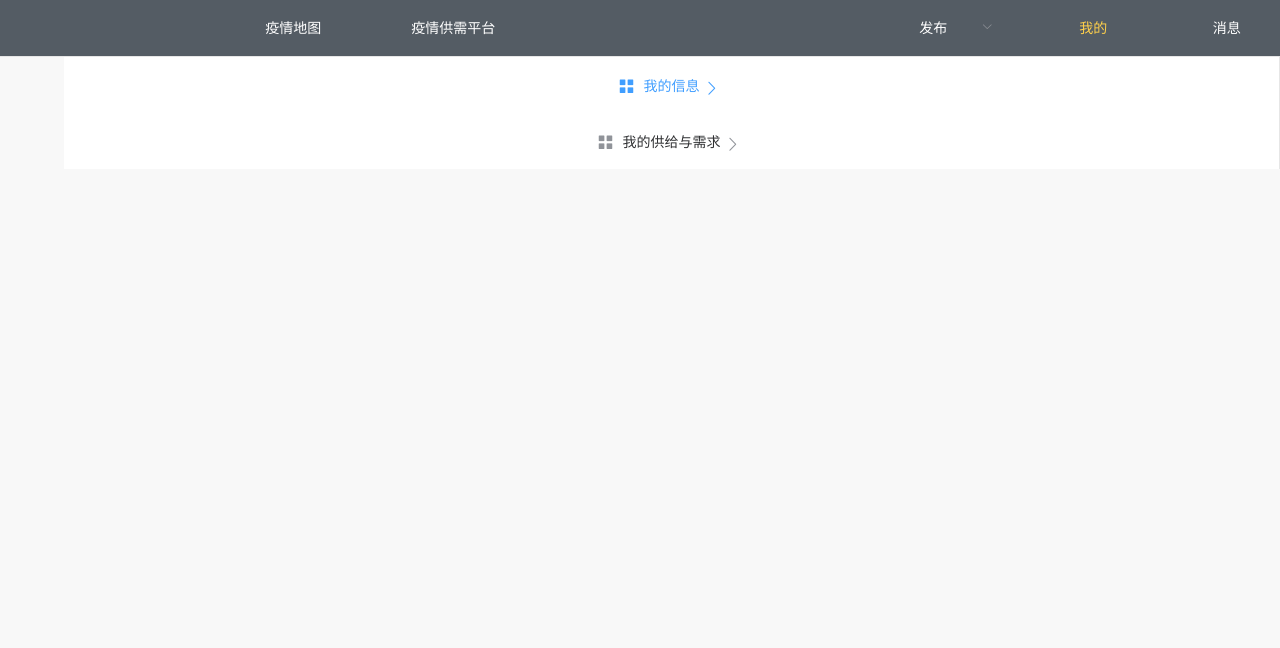
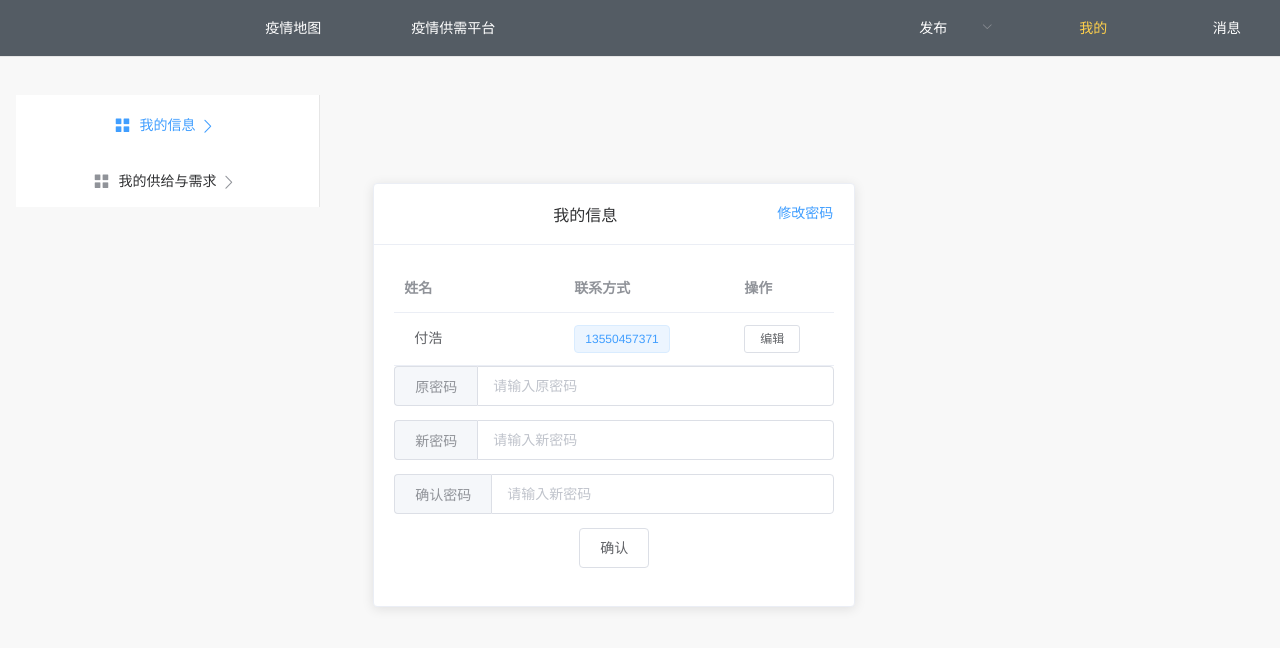
Before and after one commit to CSharp-Team/EpidemicPlatform, a Vue app: page /#/myPage in a window 1280 px wide. Shown: the top 648 px of the page. Built offline with nearby package versions, Linux system fonts and the light colour scheme; a small style sheet from the web is missing.

Commit message:
更新我的-我的信息

```diff
--- a/src/components/page/myPage.vue
+++ b/src/components/page/myPage.vue
@@ -1,10 +1,64 @@
 <template>
   <div class="page">
     <topnav></topnav>
-    <leftnav></leftnav>
-  </div>
+
+    <el-row>
+      <el-col :span="6" class="nav">
+        <leftnav></leftnav>
+      </el-col>
+      <el-col :span="16" offset="1">
+        <div class="content">
+          <el-card class="box-card">
+            <div slot="header" class="clearfix">
+              <span>我的信息</span>
+              <el-button style="float: right; padding: 3px 0" type="text">修改密码</el-button>
+            </div>
+            <div v-for="o in 1" :key="o" class="text item">
+            <el-table
+    :data="userList"
+    style="width: 100%">
+    <el-table-column
+      label="姓名"
+      width="170">
+       <template slot-scope="scope">
+        <span style="margin-left: 10px">{{ scope.row.name }}</span>
+        </template>
+    </el-table-column>
+    <el-table-column
+      label="联系方式"
+      width="170">
+      <template slot-scope="scope">
+        <el-popover trigger="hover" placement="top">
+          <p>联系方式: {{ scope.row.phone }}</p>
+          <p>住址: {{ scope.row.address }}</p>
+          <div slot="reference" class="name-wrapper">
+            <el-tag size="medium">{{ scope.row.phone }}</el-tag>
+          </div>
+        </el-popover>
+      </template>
+    </el-table-column>
+    <el-table-column label="操作">
+      <template slot-scope="scope">
+        <el-button
+          size="mini"
+          @click="showEditDialog(scope.row.id)">编辑</el-button>
+      </template>
+    </el-table-column>
+  </el-table>
+           <el-input   placeholder="请输入原密码" v-model="text1" show-password> <template slot="prepend">原密码 </template></el-input>
+           <p>        </p>
+           <el-input   placeholder="请输入新密码" v-model="text2" show-password> <template slot="prepend">新密码 </template></el-input>
+           <p>        </p>
+           <el-input   placeholder="请输入新密码" v-model="text3" show-password> <template slot="prepend">确认密码</template></el-input>
+            <p>        </p>
+            <el-button size="middle" type="submit"  @click="go"> 确认 </el-button>
+            </div>
+          </el-card>
+        </div>
+      </el-col>
+    </el-row>
+    </div>
 </template>
-
 <script>
 import topnav from '@/components/common/nav'
 import leftnav from '@/components/common/leftNav'
@@ -12,7 +66,46 @@ export default {
   components:{
     topnav,leftnav
   }
-
+    ,data(){
+      return {
+        text1: '',
+        text2: '',
+        text3: '',
+        userList: [{
+            name:'付浩',
+            phone:'13550457371',
+            address: '四川省普格县'
+          }]
+      }
+    }
+    ,go(){
+        this.$confirm('此操作将修改您的密码, 是否继续?', '提示', {
+          confirmButtonText: '确定',
+          cancelButtonText: '取消',
+          type: 'warning'
+        }).then(async() => {
+          if(text1==null||text2==null||text3){
+            this.$message({
+            type: 'info',
+            message: '密码不能为空'
+          });
+          }
+          else if (text2!=text3){
+            callback(new error(两次输入的密码不一致))
+          }
+          else{this.$message({
+            type: 'success',
+            message: '修改成功!'
+          });
+          }
+          //还有一个验证初始密码的判断没写
+        }).catch(() => {
+          this.$message({
+            type: 'info',
+            message: '已取消修改'
+          })
+        });
+        }
 }
 </script>
 
@@ -21,4 +114,25 @@ export default {
 .page{
   background-color: #f8f8f8;
 }
+ .text {
+    font-size: 14px;
+  }
+
+  .item {
+    margin-bottom: 18px;
+  }
+
+  .clearfix:before,
+  .clearfix:after {
+    display: table;
+    content: "";
+  }
+  .clearfix:after {
+    clear: both
+  }
+
+  .box-card {
+    width: 480px;
+
+  }
 </style>
```
